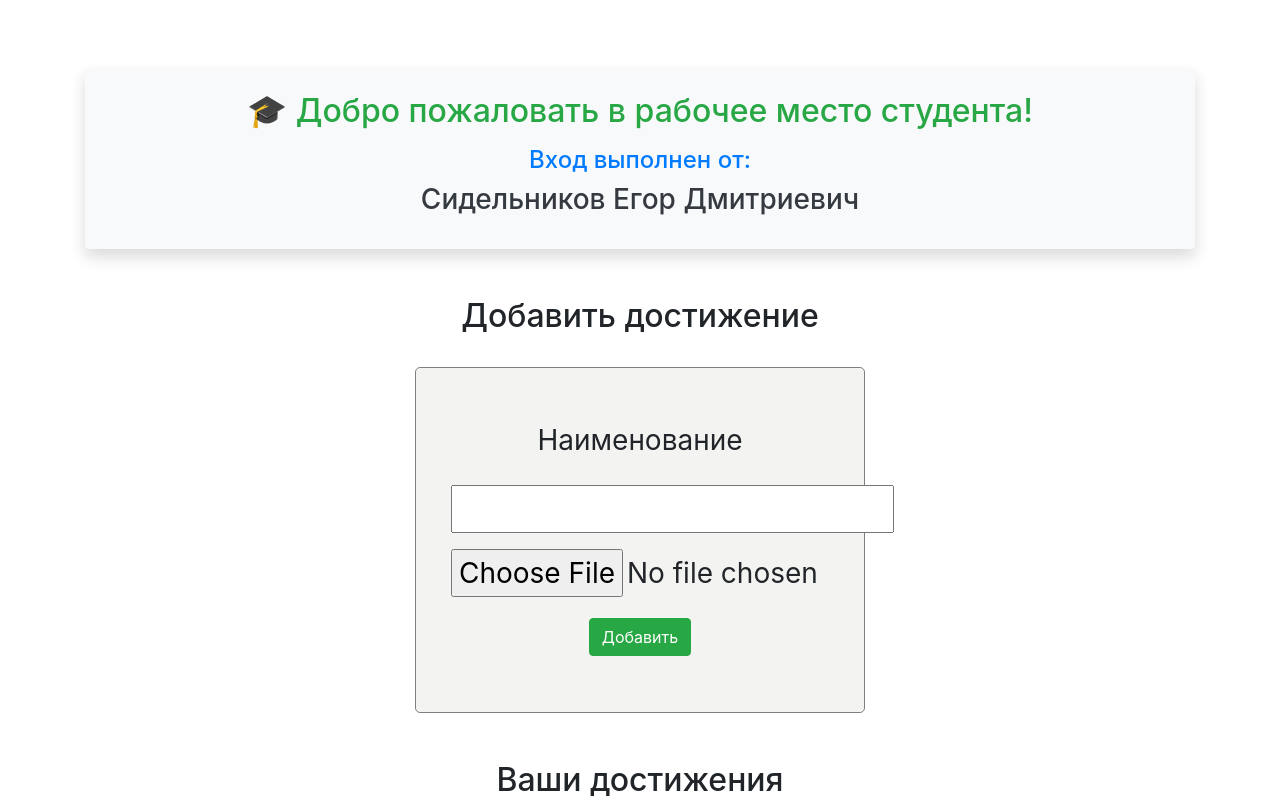
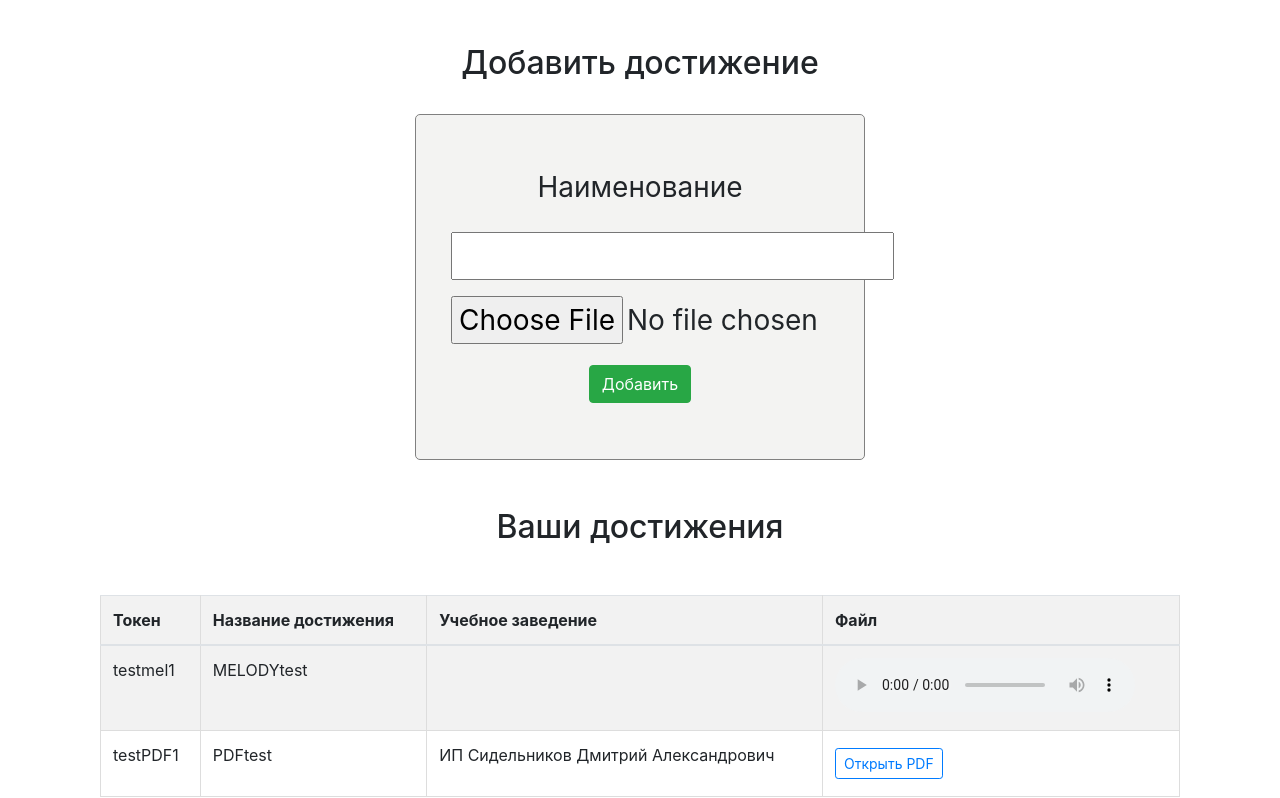
Before and after one commit to Egor137-YaJ/EduCred_YANDEX_MYWEB, a Flask app: page /student_workspace in a window 1280 px wide. Shown: the part 72-870 px from the top of the page. Run offline with Flask 3, Linux system fonts and the light colour scheme; a user stored in the database is signed in; data comes from the database, SQL or seed files in the repository; some libraries are stand-ins or nearby versions.

Commit message:
remove title form student_workspace

```diff
--- a/templates/student_workspace.html
+++ b/templates/student_workspace.html
@@ -1,11 +1,5 @@
 {% extends "workspace_base.html" %}
 {% block content %}
-<div class="container mt-5 p-4 bg-light rounded shadow text-center">
-    <h2 class="text-success mb-3">🎓 Добро пожаловать в рабочее место студента!</h2>
-    <h4 class="text-primary">Вход выполнен от:</h4>
-    <h3 class="text-dark fw-bold">{{ joined_title }}</h3>
-</div>
-<br>
 <br>
 <h2 align="center">Добавить достижение</h2>
 <br>
```
